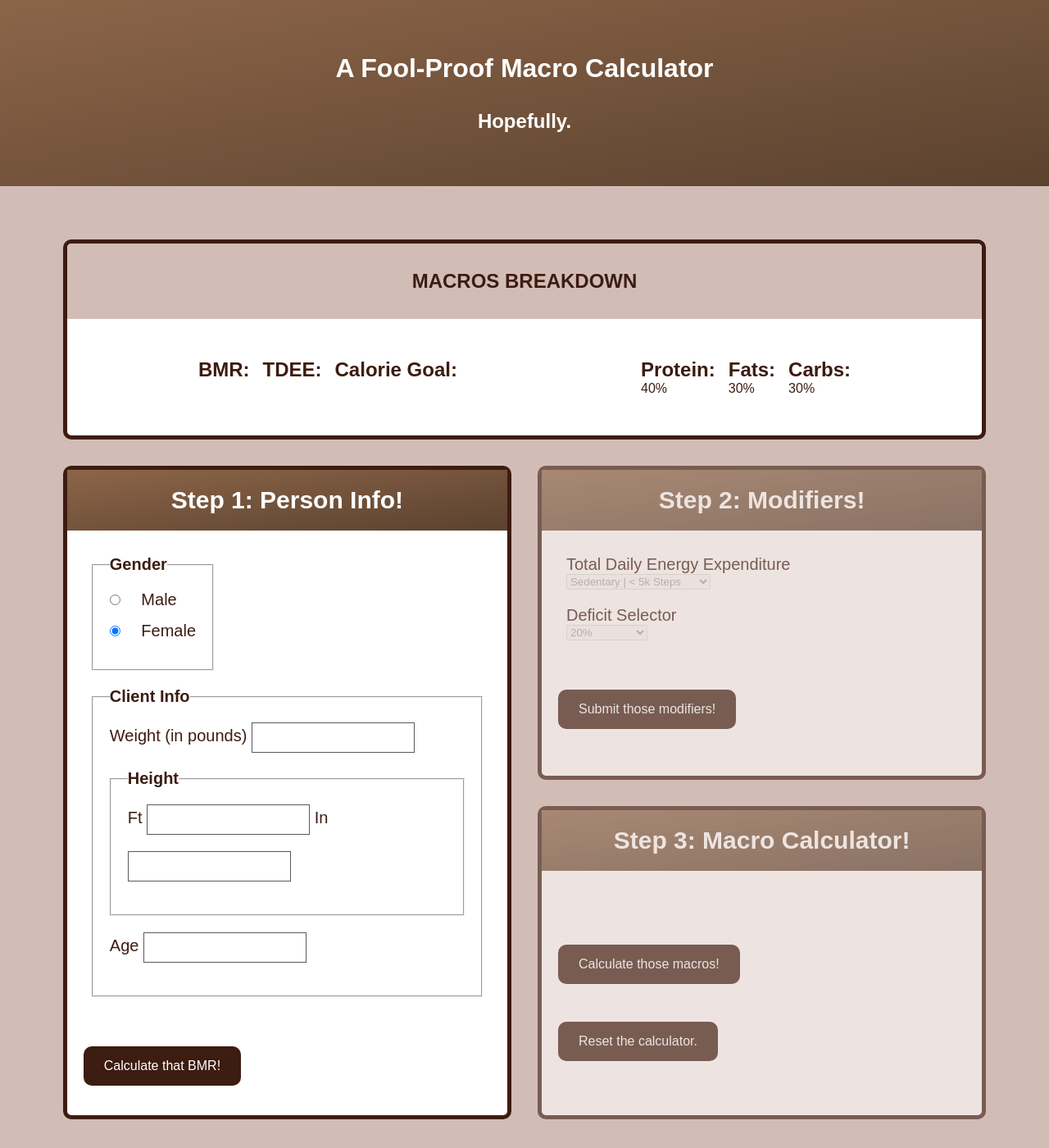
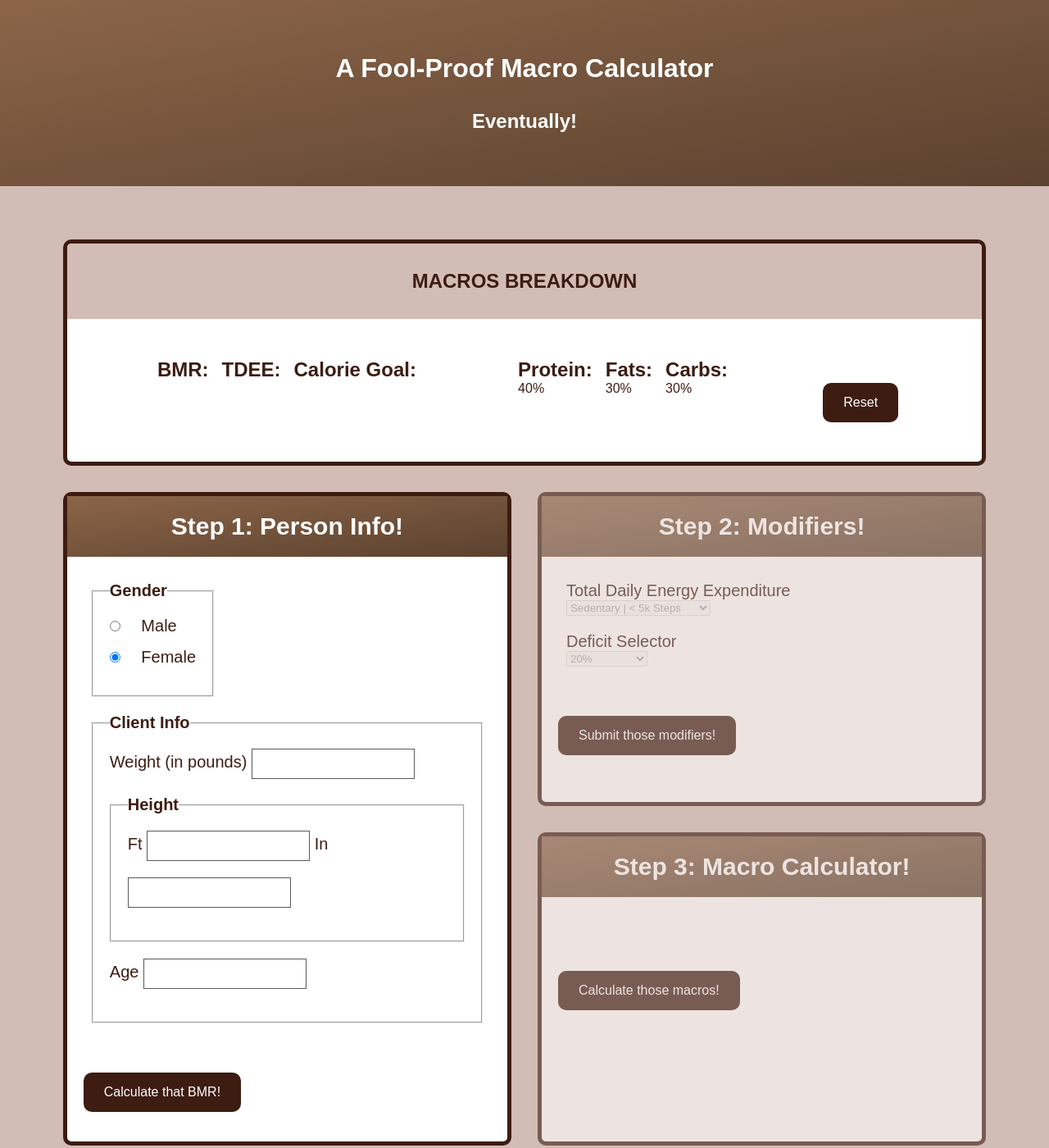
Before and after one commit to kjroelke/macros-calculators, a website built with Parcel: page index.html in a window 1280 px wide. Shown: the top 1400 px of the page at 82% size. Built offline with nearby package versions, Linux system fonts and the light colour scheme.

Commit message:
Updates subhead for fun

```diff
--- a/index.html
+++ b/index.html
@@ -15,7 +15,7 @@
 <body>
 	<header>
 		<h1>A Fool-Proof Macro Calculator</h1>
-		<h2>Hopefully.</h2>
+		<h2>Eventually!</h2>
 	</header>
   <main>
 	  <section class="answer">
@@ -39,6 +39,7 @@
 					<div class="percent__fats"><h2>Fats:</h2><span>30%</span></div>
 					<div class="percent__carbs"><h2>Carbs:</h2><span>30%</span></div>
 				</div>
+				<input type="reset" id="reset">
 			</div>
 	  </section>
 	  <section class="calculators">
@@ -116,8 +117,6 @@
 		</div>
 		<div class="form__submission">
 			<button type="submit">Calculate those macros!</button>
-			<button type="submit" id="reset">Reset the calculator.</button>
-
 		</div>
 	</form>
 	</section>
```
